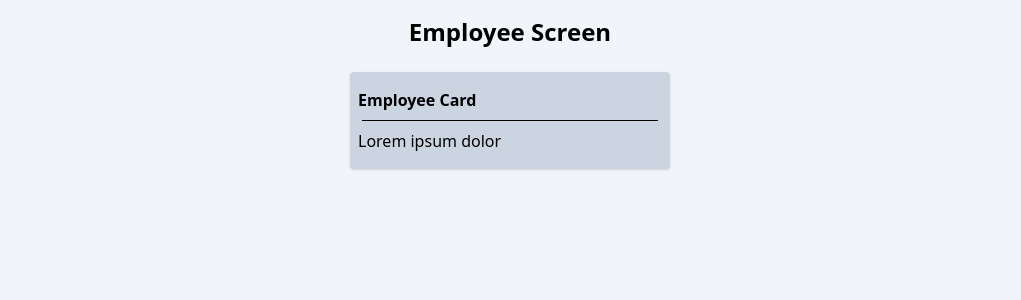
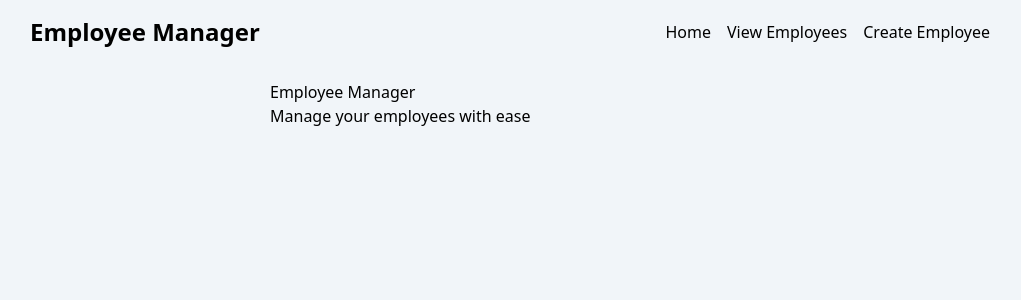
Before and after one commit to Mederer/employee-manager-web, a React (Vite) app: page / in a window 1280 px wide. Shown: the top 300 px of the page, without its empty margins (130-1151 px from the left). Built offline with nearby package versions, Linux system fonts and the light colour scheme.

Commit message:
feat: progress

```diff
--- a/src/App.tsx
+++ b/src/App.tsx
@@ -1,14 +1,19 @@
 import { Route, Routes } from "react-router-dom"
 import EmployeeScreen from "./employees/EmployeeScreen"
 import CreateEmployeeScreen from "./employees/CreateEmployeeScreen"
+import Layout from "./components/layout/Layout"
+import HomeScreen from "./components/HomeScreen"
 
 function App() {
 
     return (
         <div className="bg-slate-100 min-h-screen">
             <Routes>
-                <Route path="/" element={<EmployeeScreen />} />
-                <Route path="/create" element={<CreateEmployeeScreen />} />
+                <Route element={<Layout />}>
+                    <Route index element={<HomeScreen />} />
+                    <Route path="/employees" element={<EmployeeScreen />} />
+                    <Route path="/employees/create" element={<CreateEmployeeScreen />} />
+                </Route>
             </Routes>
         </div>
     )
--- /dev/null
+++ b/src/components/HeroTitle.tsx
@@ -0,0 +1,15 @@
+interface HeroTitleProps {
+    title: string;
+    subtitle: string;
+}
+
+function HeroTitle({ title, subtitle }: HeroTitleProps) {
+    return (
+        <div>
+            <h1>{title}</h1>
+            <h2>{subtitle}</h2>
+        </div>
+    );
+}
+
+export default HeroTitle;
--- /dev/null
+++ b/src/components/HomeScreen.tsx
@@ -0,0 +1,11 @@
+import HeroTitle from "./HeroTitle";
+
+function HomeScreen() {
+    return (
+        <div>
+            <HeroTitle title="Employee Manager" subtitle="Manage your employees with ease" />
+        </div>
+    );
+}
+
+export default HomeScreen;
--- /dev/null
+++ b/src/components/layout/Layout.tsx
@@ -0,0 +1,34 @@
+import { Outlet } from "react-router-dom";
+
+function Layout() {
+
+    return (
+        <div className="w-3/4 mx-auto pt-4">
+            <header className="flex justify-between items-center">
+                <h1 className="font-bold transition-all text-2xl hover:skew-x-12 hover:rotate-6 inline">
+                    Employee Manager
+                </h1>
+                <nav>
+                    <ul className="flex justify-center space-x-4">
+                        <li>
+                            <a href="/">Home</a>
+                        </li>
+                        <li>
+                            <a href="/employees">View Employees</a>
+                        </li>
+                        <li>
+                            <a href="/employees/create">Create Employee</a>
+                        </li>
+                    </ul>
+                </nav>
+            </header>
+            <main className="w-1/2 mx-auto mt-8">
+                <Outlet />
+            </main>
+            <footer>
+            </footer>
+        </div>
+    )
+}
+
+export default Layout;
--- a/src/employees/EmployeeScreen.tsx
+++ b/src/employees/EmployeeScreen.tsx
@@ -2,11 +2,7 @@ import EmployeeCard from "./EmployeeCard";
 
 function EmployeeScreen() {
     return (
-        <div className="flex justify-center w-6/12  m-auto flex-col">
-            <h1 className="mt-4 font-bold hover:skew-x-12 hover:translate-x-3
-             transition-all text-2xl mx-auto hover:-rotate-6">
-                Employee Screen
-            </h1>
+        <div className="flex justify-center w-full m-auto flex-col">
             <br />
             <div className="flex flex-col items-center">
                 <EmployeeCard />
```
Also changed, not shown: 1 other file (tests, documents, lock files or other folders).
